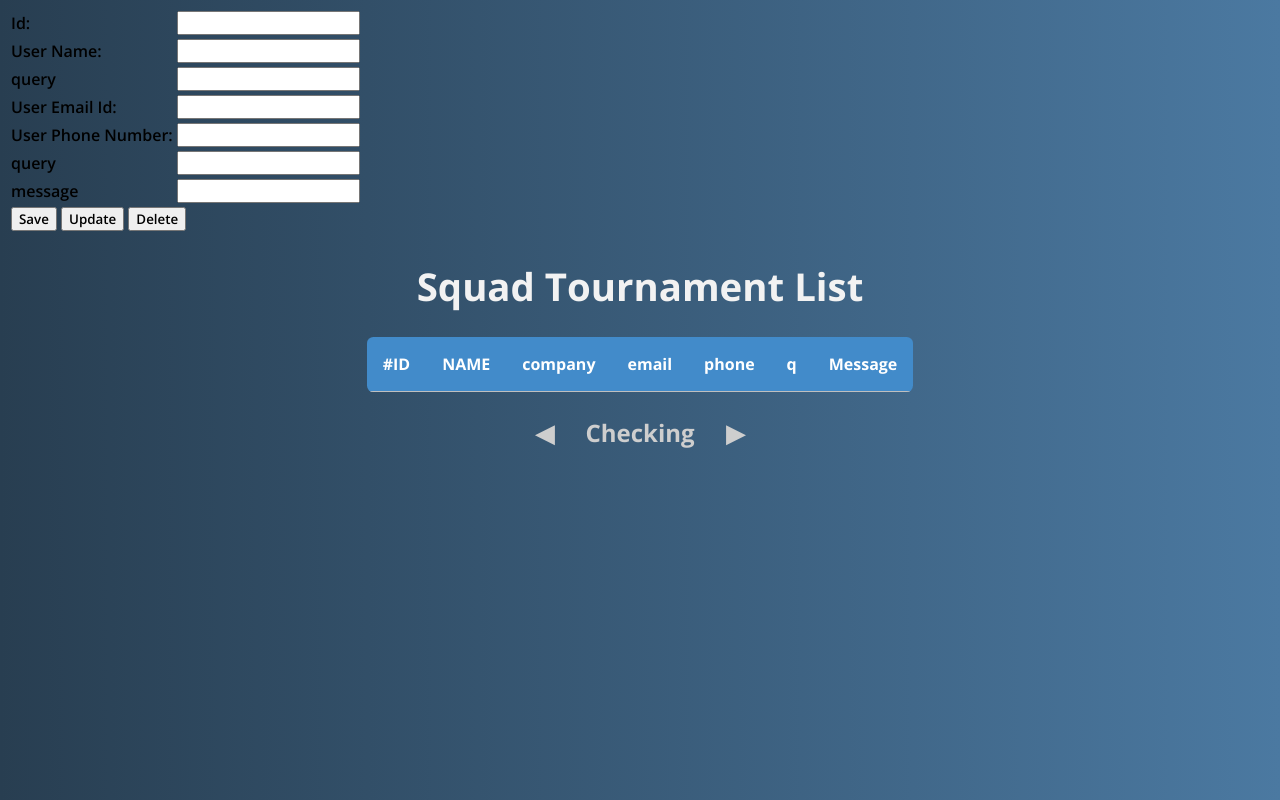
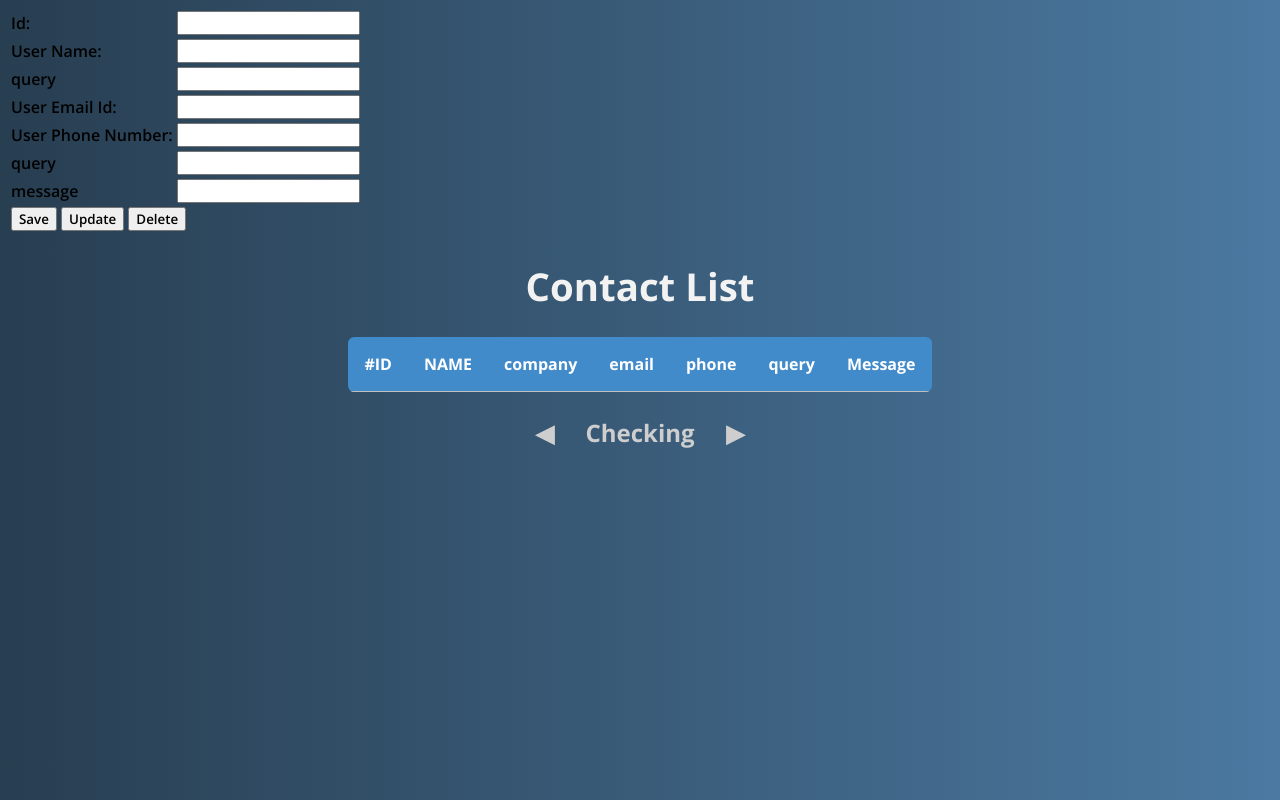
Before and after one commit to foamkraft/contact, a plain HTML site: page kyc2020.html in a window 1280 px wide. Drawn offline with nearby package versions, Linux system fonts and the light colour scheme; no server answers.

Commit message:
Update kyc2020.html

```diff
--- a/kyc2020.html
+++ b/kyc2020.html
@@ -230,7 +230,7 @@ h3:after {
   </tr>
  </table>
 <div class="container">
-<h1>Squad Tournament List</h1>
+<h1>Contact List</h1>
   <table class="rwd-table" id="tbl_users_list">
     <tbody>
       <tr>
@@ -239,7 +239,7 @@ h3:after {
    <th>company</th>
    <th>email</th>
    <th>phone</th>
-   <th>q</th>
+   <th>query</th>
    <th>Message</th>
       </tr>
 
```
